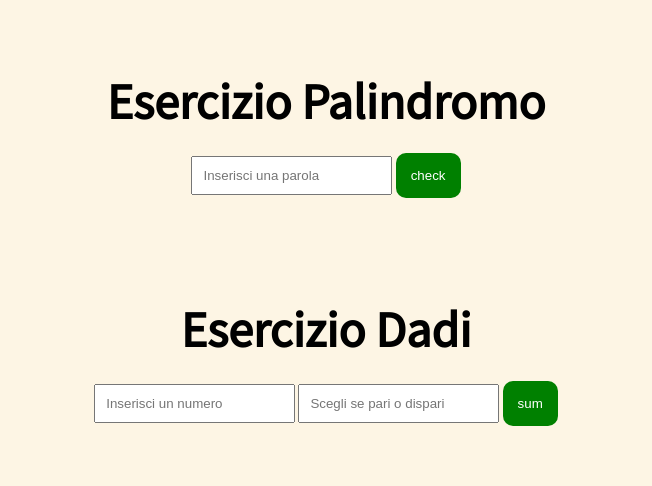
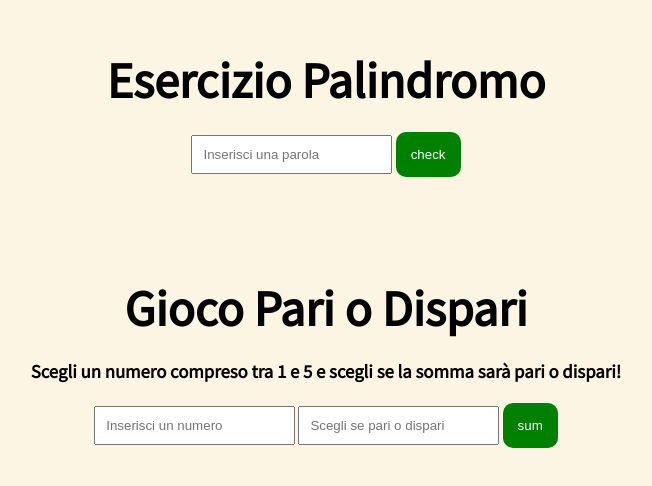
Before and after one commit to lorenzoantonelli89/js-paliedispari, a plain HTML site: page index.html in a window 1280 px wide. Shown: the part 142-628 px from the top of the page, without its empty margins (314-966 px from the left). Drawn offline with Linux system fonts and the light colour scheme.

Commit message:
update dettagli estetici

```diff
--- a/css/master.css
+++ b/css/master.css
@@ -25,6 +25,10 @@
   margin-bottom: 20px;
 }
 
+.pairodd h3{
+  margin-bottom: 20px;
+}
+
 input[type=text], input[type=number]{
   padding: 10px;
 }
--- a/index.html
+++ b/index.html
@@ -21,10 +21,13 @@
           </h2>
         </div>
 
-        <div class="dadi">
+        <div class="pairodd">
           <h1 class="title">
-            Esercizio Dadi
+            Gioco Pari o Dispari
           </h1>
+          <h3>
+            Scegli un numero compreso tra 1 e 5 e scegli se la somma sarà pari o dispari!
+          </h3>
           <input id="num" type="number" placeholder="Inserisci un numero">
           <input id="pair" type="text" name="" value="" placeholder="Scegli se pari o dispari">
           <input id="sum" type="button" name="" value="sum" onclick="play()">
```
